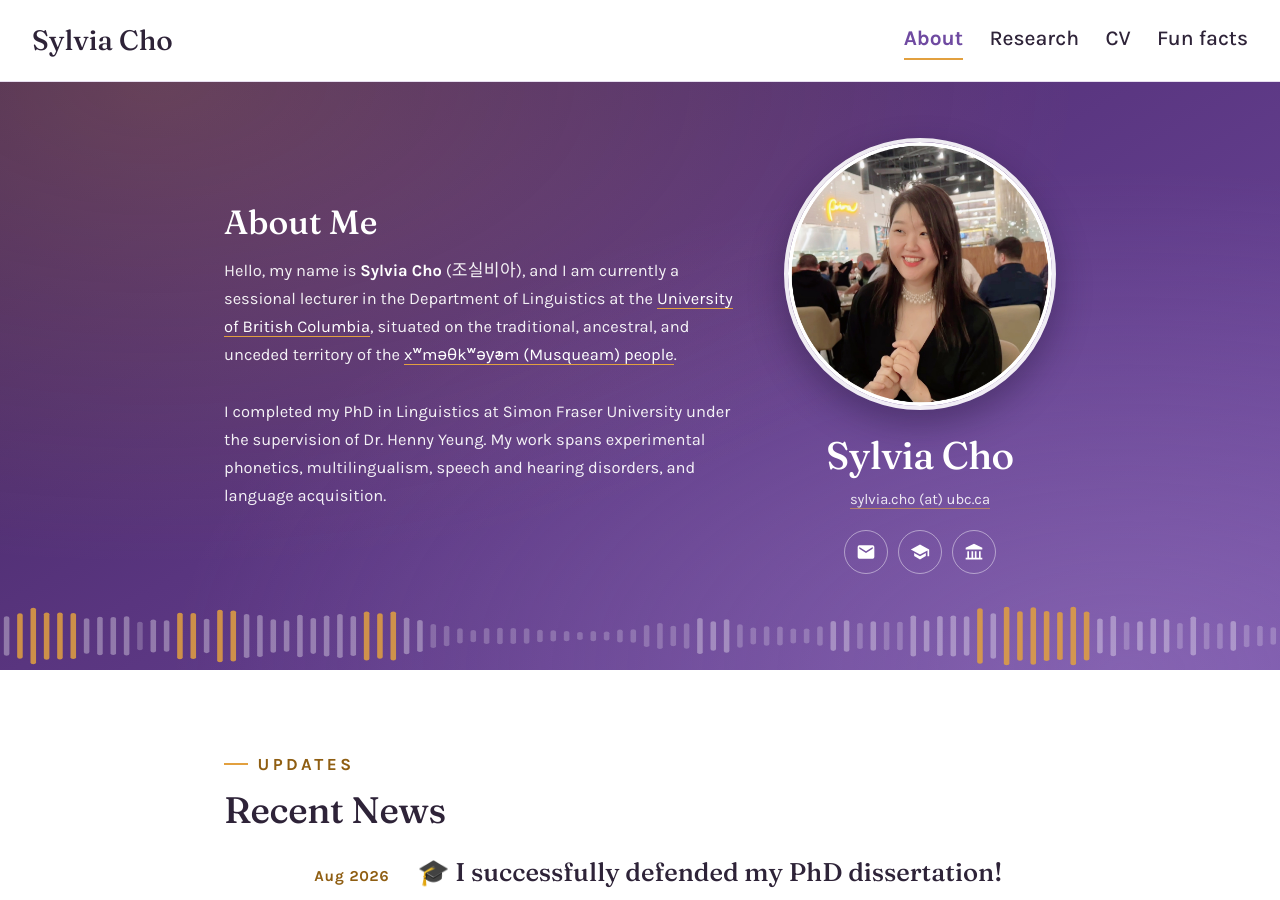
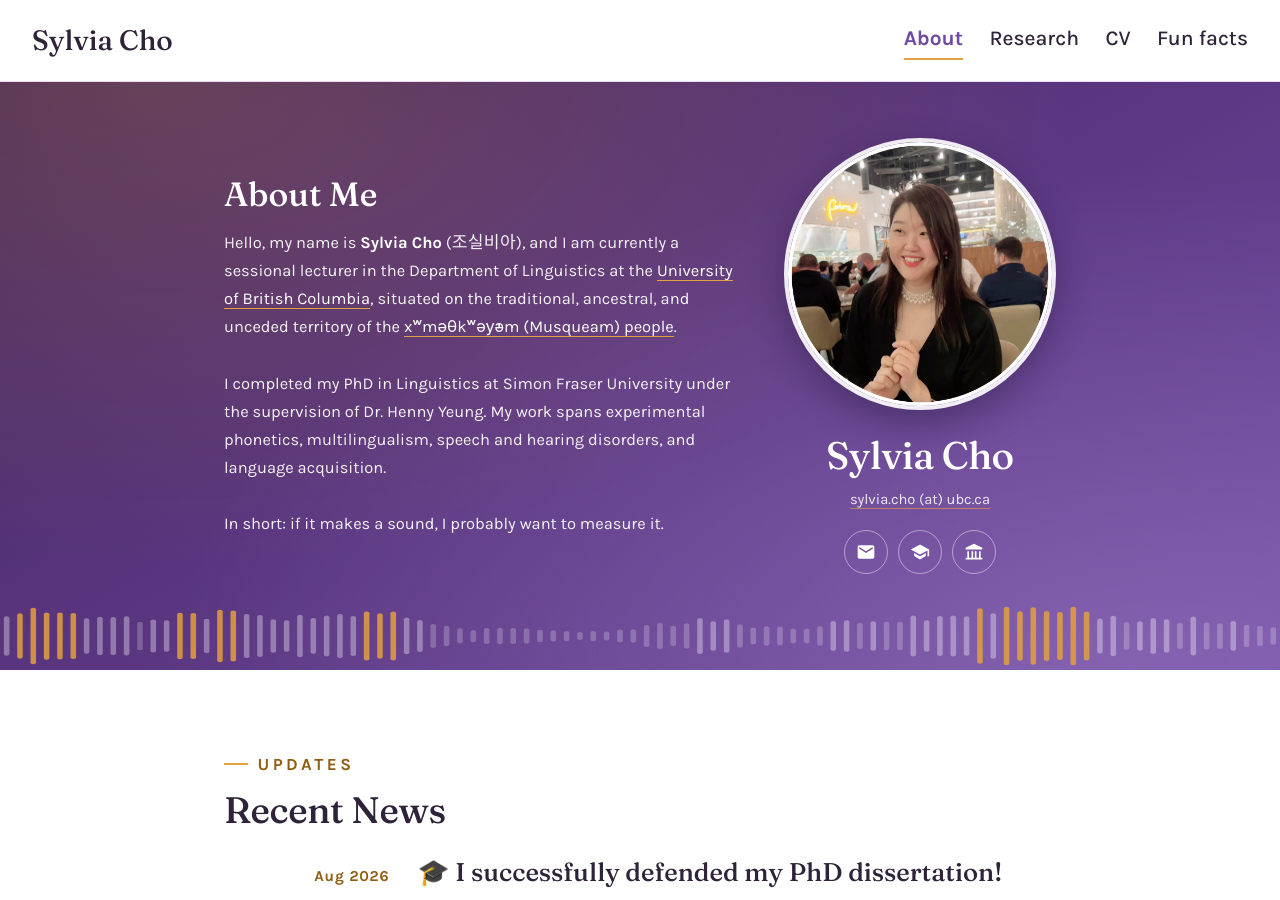
Before and after one commit to sylviacho247/sylviacho247.github.io, a Jekyll site: the page built from index.html, in a window 1280 px wide and 900 px high. Built offline with Jekyll 4.4.1, drawn with Linux system fonts in a browser that asks for light colours.

Commit message:
Update index.html

```diff
--- a/index.html
+++ b/index.html
@@ -72,7 +72,7 @@
 
         <div class="profile-about">
           <h2>About Me</h2>
-          <p>Hello, my name is <b>Sylvia Cho</b> (<span class="ko" lang="ko">&#51312;&#49892;&#48708;&#50500;</span>), and I am currently a sessional lecturer in the Department of Linguistics at the <a href="https://linguistics.ubc.ca/" target="_blank" rel="noopener">University of British Columbia</a>, situated on the traditional, ancestral, and unceded territory of the <a href="https://www.musqueam.bc.ca/" target="_blank" rel="noopener">xʷməθkʷəy̓əm (Musqueam) people</a>. <br><br>I completed my PhD in Linguistics at Simon Fraser University under the supervision of Dr. Henny Yeung. My work spans experimental phonetics, multilingualism, speech and hearing disorders, and language acquisition.</p>
+          <p>Hello, my name is <b>Sylvia Cho</b> (<span class="ko" lang="ko">&#51312;&#49892;&#48708;&#50500;</span>), and I am currently a sessional lecturer in the Department of Linguistics at the <a href="https://linguistics.ubc.ca/" target="_blank" rel="noopener">University of British Columbia</a>, situated on the traditional, ancestral, and unceded territory of the <a href="https://www.musqueam.bc.ca/" target="_blank" rel="noopener">xʷməθkʷəy̓əm (Musqueam) people</a>. <br><br>I completed my PhD in Linguistics at Simon Fraser University under the supervision of Dr. Henny Yeung. My work spans experimental phonetics, multilingualism, speech and hearing disorders, and language acquisition.<br><br>In short: if it makes a sound, I probably want to measure it.</p>
         </div>
 
       </div>
```
